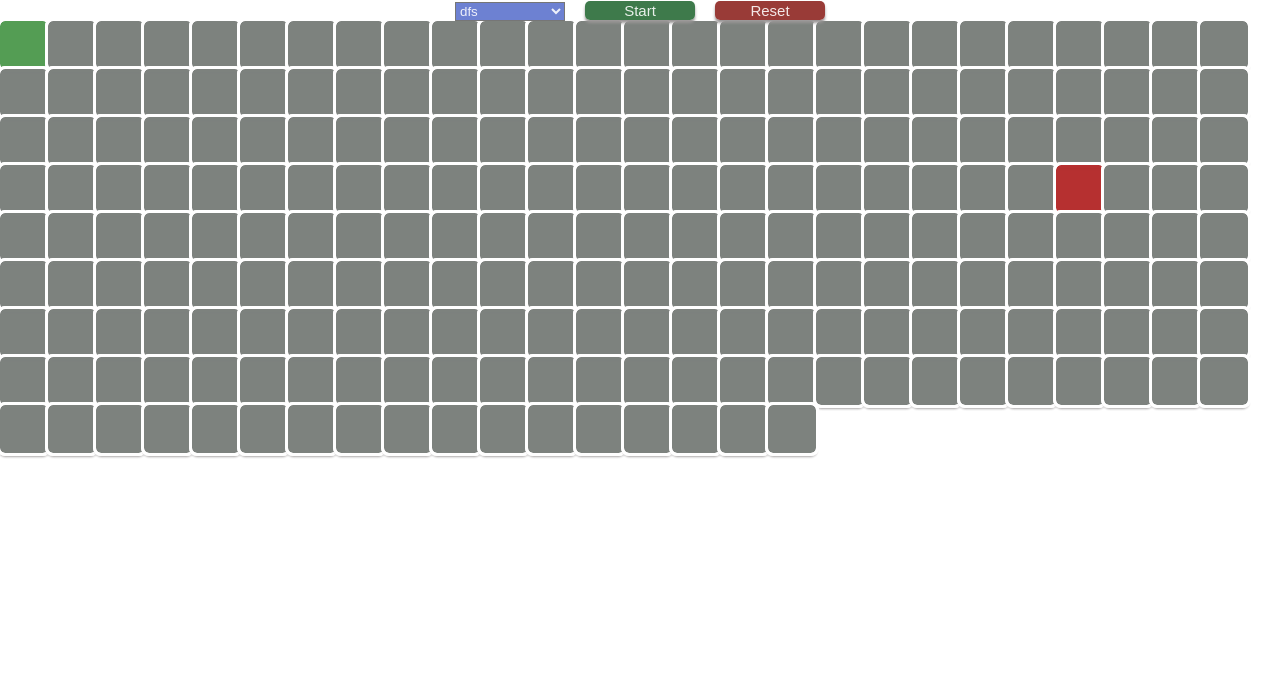
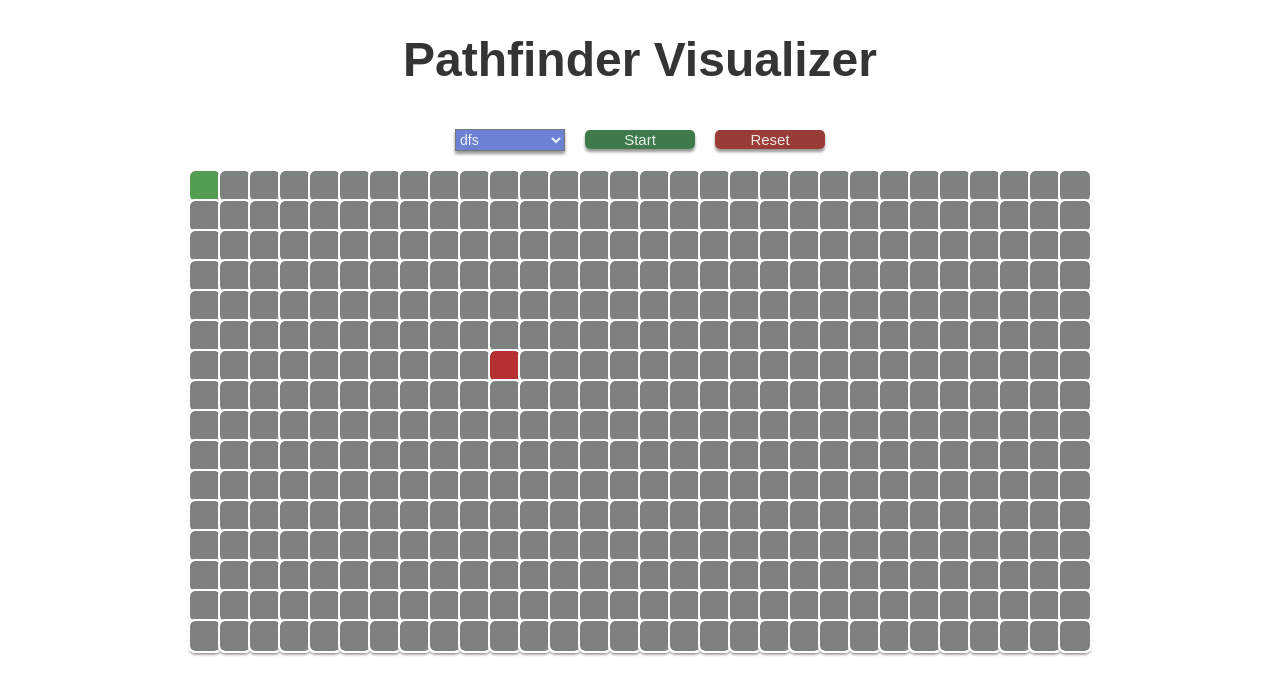
Before and after one commit to jimmylu1/pathfinder-visualizer, a React (Create React App) app: page / in a window 1280 px wide. Shown: the top 694 px of the page. Built offline with nearby package versions, Linux system fonts and the light colour scheme.

Commit message:
finalize styling

```diff
--- a/src/algorithms/bfs.js
+++ b/src/algorithms/bfs.js
@@ -2,33 +2,31 @@ import { findNeighbors, findShortestPath } from "./helper";
 
 //BFS algorithm
 export const BFS = (startNode, endNode, board) => {
-  let start = board[startNode.row][startNode.col];
+  let start = board[startNode.row][startNode.col],
+    end = board[endNode.row][endNode.col];
+  let visited = [];
+  let q = [start];
+  // q.push(start);
 
-  let visited = [];
-  let end = board[endNode.row][endNode.col];
-  let q = [];
-  q.push(start);
-
-  while (q.length > 0) {
+  while (q.length) {
     let currNode = q.shift();
     currNode.visited = true;
     visited.push(currNode);
-
-    if (currNode.isWall) continue;
+    //found end node
     if (currNode.row === end.row && currNode.col === end.col) break;
-
     const neighbors = findNeighbors(board, currNode.row, currNode.col);
-
-    neighbors.forEach(neighbor => {
+    for (const neighbor of neighbors) {
       if (!neighbor.visited && !neighbor.isWall) {
-        neighbor.parent = currNode;
+        neighbor.prev = currNode;
         q.push(neighbor);
       }
-    });
+    }
   }
-
-  return {
-    path: findShortestPath(board, endNode),
+  let shortestPath = findShortestPath(board, endNode);
+  let res = {
+    path: shortestPath,
     visited
   };
+
+  return res;
 };
--- a/src/algorithms/dfs.js
+++ b/src/algorithms/dfs.js
@@ -2,25 +2,30 @@ import { findNeighbors, findShortestPath } from "./helper";
 
 //DFS algorithm
 export const DFS = (startNode, endNode, board) => {
-  let stack = [];
+  let start = board[startNode.row][startNode.col],
+    end = board[endNode.row][endNode.col];
+  let stack = [start];
   let visited = [];
-  stack.push(board[startNode.row][startNode.col]);
+  // stack.push(start);
 
-  while (stack.length > 0) {
+  while (stack.length) {
     let currNode = stack.pop();
     currNode.visited = true;
     visited.push(currNode);
-    if (currNode.row === endNode.row && currNode.col === endNode.col) break;
-    let neighbors = findNeighbors(board, currNode.row, currNode.col);
+    //found end node
+    if (currNode.row === end.row && currNode.col === end.col) break;
+    const neighbors = findNeighbors(board, currNode.row, currNode.col);
     for (const neighbor of neighbors) {
       if (!neighbor.visited && !neighbor.isWall) {
-        neighbor.parent = currNode;
+        neighbor.prev = currNode;
         stack.push(neighbor);
       }
     }
   }
-  return {
-    path: findShortestPath(board, endNode),
+  let shortestPath = findShortestPath(board, endNode);
+  let res = {
+    path: shortestPath,
     visited
   };
+  return res;
 };
--- a/src/algorithms/dijkstra.js
+++ b/src/algorithms/dijkstra.js
@@ -1,8 +1,7 @@
 import { findNeighbors, findShortestPath } from "./helper";
 
 export function dijkstra(startNode, endNode, grid) {
-  const start = grid[startNode.row][startNode.col];
-  const end = grid[endNode.row][endNode.col];
+  let start = grid[startNode.row][startNode.col], end = grid[endNode.row][endNode.col];
   start.distance = 0;
 
   let unvisited = [start];
@@ -12,19 +11,24 @@ export function dijkstra(startNode, endNode, grid) {
     let currNode = unvisited.shift();
     currNode.visited = true;
     visited.push(currNode);
+    //if reach end node end search
     if (currNode.row === end.row && currNode.col === end.col) break;
-    for (let node of findNeighbors(grid, currNode.row, currNode.col)) {
-      if (node.visited || node.isWall) continue;
+    let neighbors = findNeighbors(grid, currNode.row, currNode.col);
+    for (const neighbor of neighbors) {
+      //if node is visited or a wall, skip iteration to next node
+      if (neighbor.visited || neighbor.isWall) continue;
       let currDistance = currNode.distance + 1;
-      if (currDistance < node.distance) {
-        node.parent = currNode;
-        node.distance = currDistance;
-        unvisited.push(node);
+      if (currDistance < neighbor.distance) {
+        neighbor.prev = currNode;
+        neighbor.distance = currDistance;
+        unvisited.push(neighbor);
       }
     }
   }
-  return {
-    path: findShortestPath(grid, endNode),
+  let shortestPath = findShortestPath(grid, endNode);
+  let res = {
+    path: shortestPath,
     visited
   };
+  return res;
 }
--- a/src/algorithms/helper.js
+++ b/src/algorithms/helper.js
@@ -23,9 +23,9 @@ export const findShortestPath = (board, endNode) => {
   let currPath = [];
   let currNode = board[endNode.row][endNode.col];
 
-  while (currNode.parent !== undefined) {
-    currPath.unshift(currNode.parent);
-    currNode = currNode.parent;
+  while (currNode.prev !== undefined) {
+    currPath.unshift(currNode.prev);
+    currNode = currNode.prev;
   }
 
   currPath.push(board[endNode.row][endNode.col]);
--- a/src/components/Node.css
+++ b/src/components/Node.css
@@ -1,12 +1,13 @@
 .node {
-  width: 48px;
-  height: 48px;
-  outline: 3px solid white;
+  width: 30px;
+  height: 30px;
+  outline: 2px solid white;
   float: left;
   margin: 0px;
   padding: 0px;
   box-shadow: 0px 3px 3px rgb(153, 150, 150);
   background-color: rgba(124, 128, 125, 0.884);
+  background-size: contain;
   border: 0px;
   border-radius: 5px;
 }
@@ -22,21 +23,11 @@
 }
 
 .visited {
-  animation-name: animateVisited;
-  animation-timing-function: linear;
-  animation-fill-mode: forwards;
-  animation-duration: 0.1s;
+  transition: background-color 0.5s ease-out;
+  /* animation-timing-function: linear;
+  animation-fill-mode: forwards; */
+  /* animation-duration: 0.1s; */
   background-color: rgba(98, 196, 223, 0.603);
-}
-
-@keyframes animateVisited {
-  0% {
-    transform: scale(0.9);
-  }
-
-  100% {
-    transform: scale(1);
-  }
 }
 .wall {
   background-color: black;
--- a/src/components/Pathfinder.css
+++ b/src/components/Pathfinder.css
@@ -1,8 +1,8 @@
-.board {
-  width: 750;
-  height: 750;
-  margin: "0px auto";
-  margin-top: "50px";
+.header {
+  color: rgba(0, 0, 0, 0.795);
+  font-size: 48px;
+  font-family: "Signika", sans-serif;
+  padding-bottom: 10px;
 }
 .startButton {
   cursor: pointer;
@@ -51,8 +51,11 @@
 
 .selector {
   margin-right: 20px;
-  height: 100%;
+  height: 22px;
   width: 110px;
   background-color: #586fccde;
   color: rgba(255, 255, 255, 0.884);
+  font-size: 14px;
+  box-shadow: 0px 3px 3px rgb(153, 150, 150);
+  cursor: pointer;
 }
--- a/src/components/Pathfinder.js
+++ b/src/components/Pathfinder.js
@@ -172,6 +172,7 @@ export default class Pathfinder extends Component {
 
     return (
       <div className="pathfinder">
+        <h1 className="header">Pathfinder Visualizer</h1>
         <select
           className="selector"
           onChange={algorithm => {
@@ -191,7 +192,15 @@ export default class Pathfinder extends Component {
         <button className="resetButton" onClick={() => reset()}>
           Reset
         </button>
-        <div className="board">
+        <div
+          style={{
+            width: 900,
+            height: 600,
+            margin: "0px auto",
+            marginTop: "20px"
+          }}
+          className="board"
+        >
           {board.map((nodeRow, rowIdx, key) => {
             return nodeRow.map((nodeCol, colIdx, key) => {
               return (
--- a/src/components/constants.js
+++ b/src/components/constants.js
@@ -10,8 +10,8 @@ export const ALGORITHMS = {
 
 //define initial state of board
 export const INITIALSTATE = {
-  width: 15,
-  height: 15,
+  width: 16,
+  height: 30,
   board: [],
   moveStart: false,
   moveEnd: false,
```
